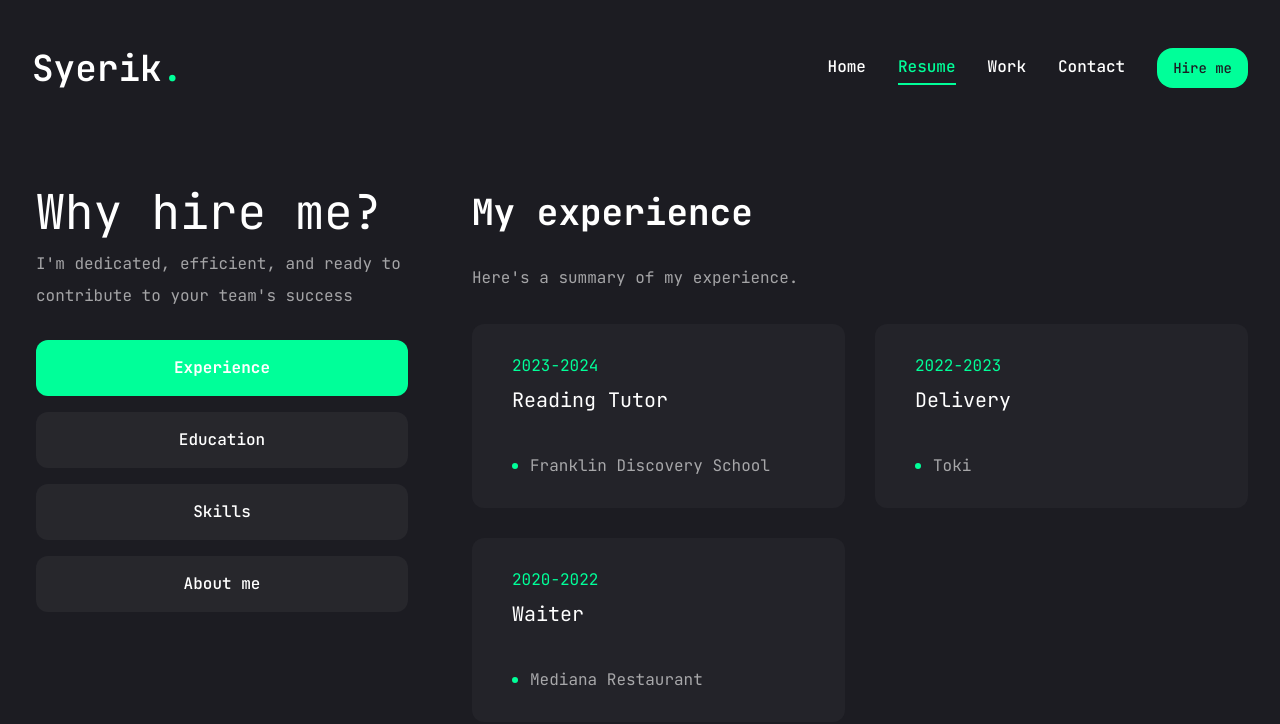
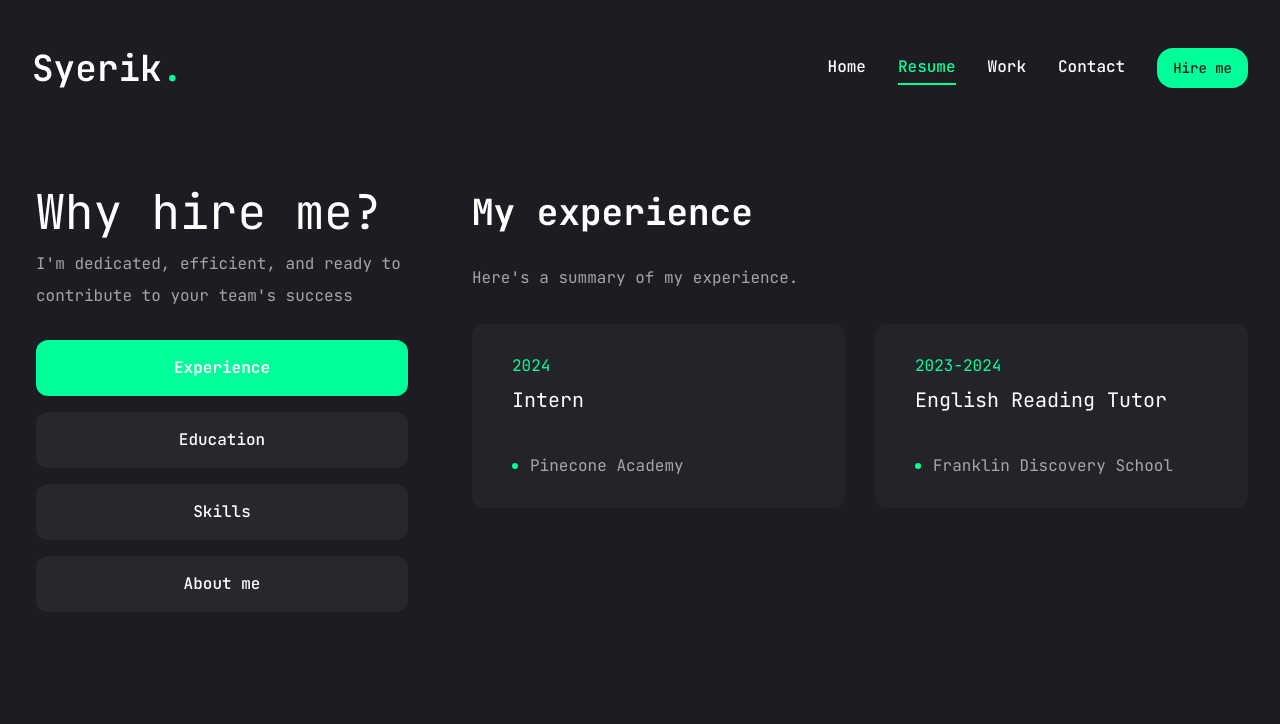
Before and after one commit to syerikkh/portfolio, a Next.js app: page /resume in a window 1280 px wide. Shown: the top 724 px of the page. Built offline with nearby package versions, Linux system fonts and the light colour scheme.

Commit message:
pinecone intern added

```diff
--- a/app/resume/resumeSections.jsx
+++ b/app/resume/resumeSections.jsx
@@ -41,15 +41,14 @@ const experience = {
   description: "Here's a summary of my experience.",
   items: [
     {
+      company: "Pinecone Academy",
+      position: "Intern",
+      duration: "2024",
+    },
+    {
       company: "Franklin Discovery School",
-      position: "Reading Tutor",
+      position: "English Reading Tutor",
       duration: "2023-2024",
-    },
-    { company: "Toki", position: "Delivery", duration: "2022-2023" },
-    {
-      company: "Mediana Restaurant",
-      position: "Waiter",
-      duration: "2020-2022",
     },
   ],
 };
```
